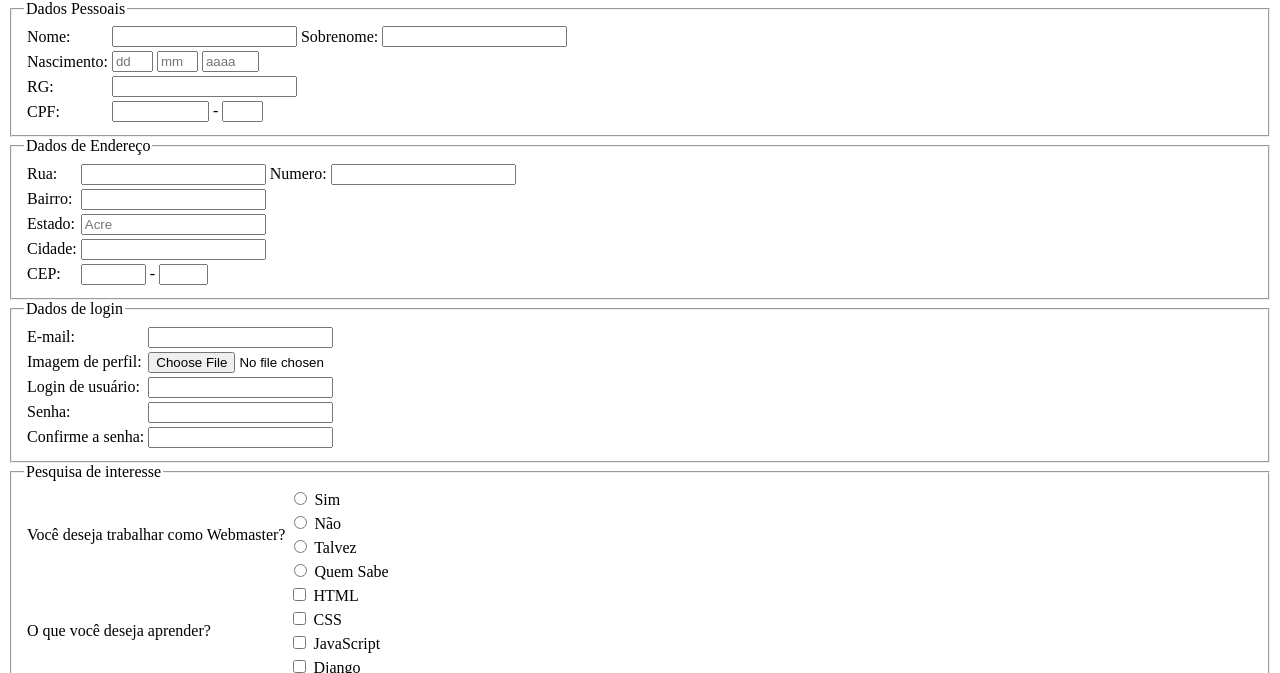
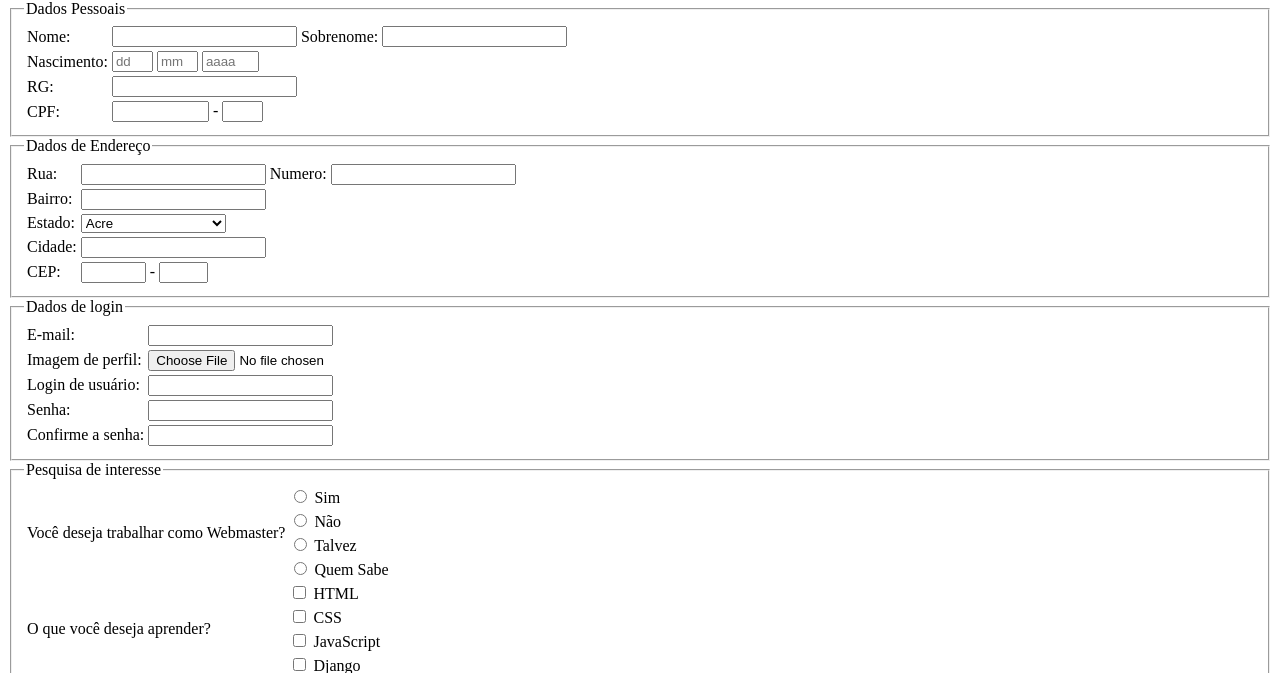
Before and after one commit to DaniellyDsa/daniellydsa.github.io, a plain HTML site: page formulario.html in a window 1280 px wide. Shown: the part 127-800 px from the top of the page. Drawn offline with Linux system fonts and the light colour scheme.

Commit message:
versao final

```diff
--- a/formulario.html
+++ b/formulario.html
@@ -59,36 +59,37 @@
 					</tr>
 					<tr>
 						<td><label for="uf">Estado:</label></td>
-						<td><input type="text" name="uf" id="uf" list="estados_brasil" placeholder="Acre"></td>
-						<datalist id="estados_brasil">
-							<option value="Acre">
-							<option value="Alagoas">
-							<option value="Amapá">
-							<option value="Amazonas">
-							<option value="Bahia">
-							<option value="Ceará">
-							<option value="Distrito Federal">
-							<option value="Espírito Santo">
-							<option value="Goiás">
-							<option value="Maranhão">
-							<option value="Mato Grosso">
-							<option value="Mato Grosso do Sul">
-							<option value="Minas Gerais">
-							<option value="Pará">
-							<option value="Paraíba">
-							<option value="Paraná">
-							<option value="Pernambuco">
-							<option value="Piauí">
-							<option value="Rio de Janeiro">
-							<option value="Rio Grande do Norte">
-							<option value="Rio Grande do Sul">
-							<option value="Rondônia">
-							<option value="Romaima">
-							<option value="Santa Catarina">
-							<option value="São Paulo">
-							<option value="Sergipe">
-							<option value="Tocantins">
-						</datalist>
+						<td>
+							<select id="uf">
+								<option value="Acre">Acre</option>
+								<option value="Alagoas">Alagoas</option>
+								<option value="Amapá">Amapá</option>
+								<option value="Amazonas">Amazonas</option>
+								<option value="Bahia">Bahia</option>
+								<option value="Ceará">Ceará</option>
+								<option value="Distrito Federal">Distrito Federal</option>
+								<option value="Espírito Santo">Espírito Santo</option>
+								<option value="Goiás">Goiás</option>
+								<option value="Maranhão">Maranhão</option>
+								<option value="Mato Grosso">Mato Grosso</option>
+								<option value="Mato Grosso do Sul">Mato Grosso do Sul</option>
+								<option value="Minas Gerais">Minas Gerais</option>
+								<option value="Pará">Pará</option>
+								<option value="Paraíba">Paraíba</option>
+								<option value="Paraná">Paraná</option>
+								<option value="Pernambuco">Pernambuco</option>
+								<option value="Piauí">Piauí</option>
+								<option value="Rio de Janeiro">Rio de Janeiro</option>
+								<option value="Rio Grande do Norte">Rio Grande do Norte</option>
+								<option value="Rio Grande do Sul">Rio Grande do Sul</option>
+								<option value="Rondônia">Rondônia</option>
+								<option value="Romaima">Romaima</option>
+								<option value="Santa Catarina">Santa Catarina</option>
+								<option value="São Paulo">São Paulo</option>
+								<option value="Sergipe">Sergipe</option>
+								<option value="Tocantins">Tocantins</option>
+							</select>
+						</td>
 					</tr>
 					<tr>
 						<td><label for="cidade">Cidade:</label></td>
```
